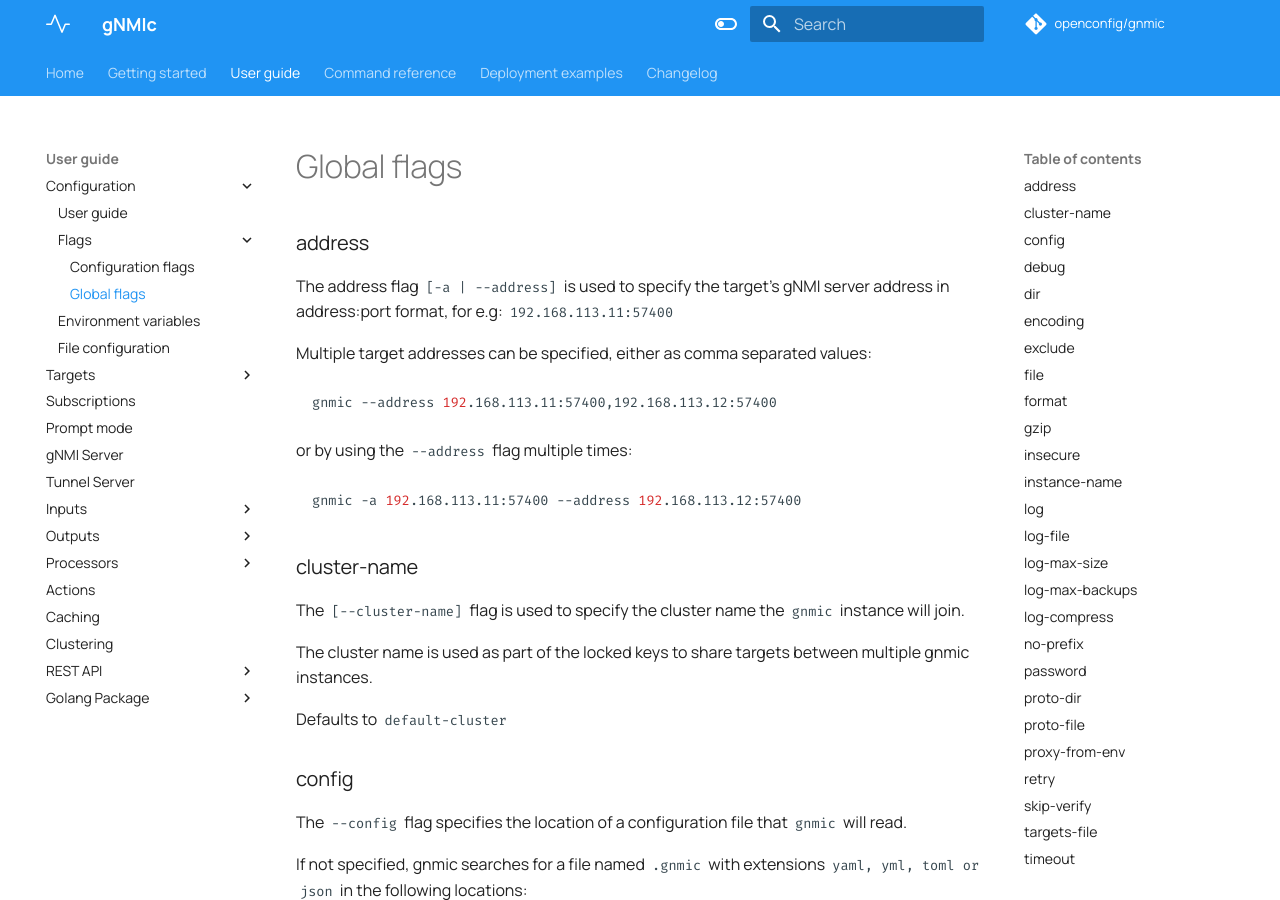
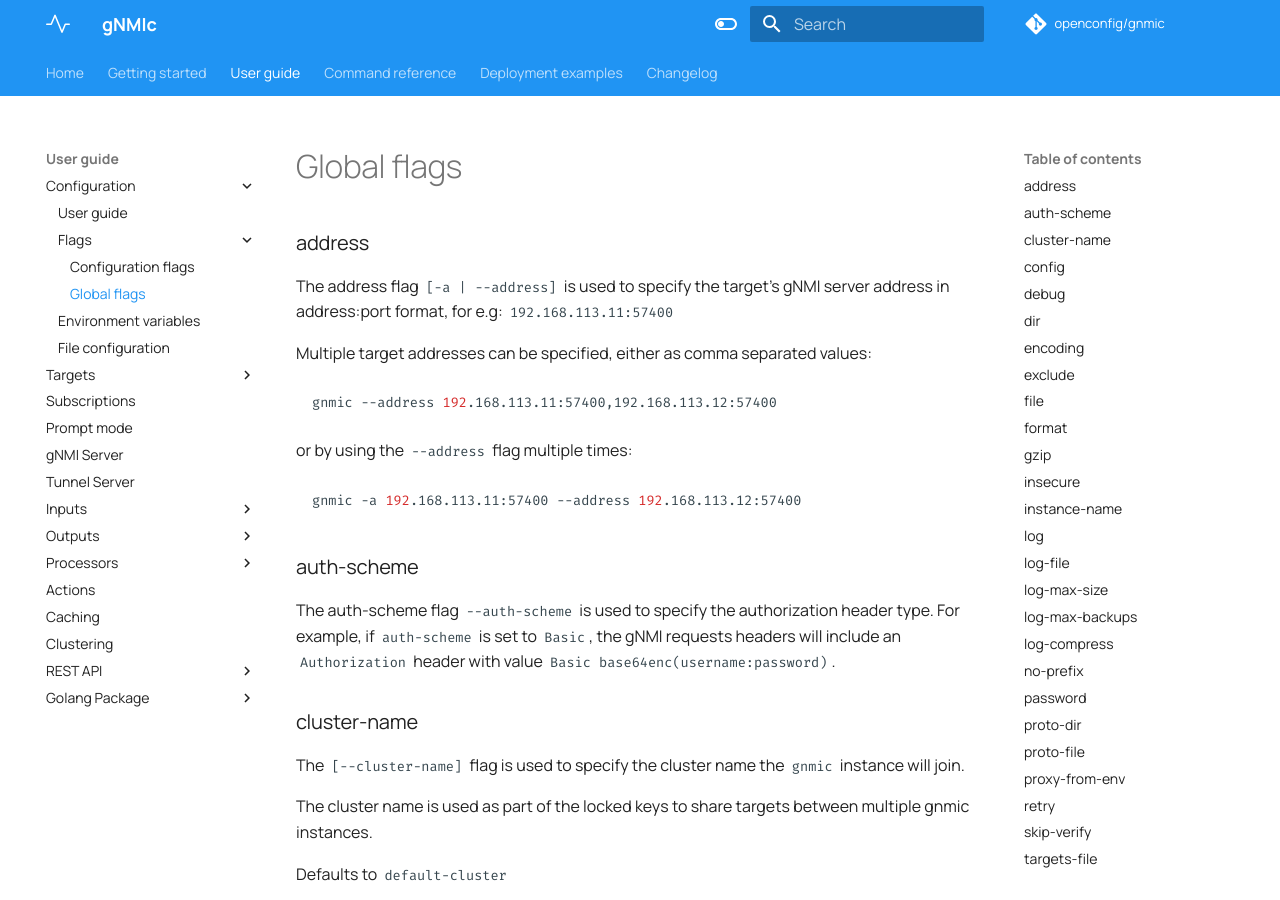
Before and after one commit to openconfig/gnmic, an MkDocs documentation site: the page built from docs/global_flags.md, in a window 1280 px wide and 900 px high. Built offline with MkDocs 1.6.1 and Material for MkDocs 9.7.7, drawn with Linux system fonts in a browser that asks for light colours; comment, search, counter and statistics services are not loaded.

Commit message:
add docs

````diff
--- a/docs/global_flags.md
+++ b/docs/global_flags.md
@@ -13,6 +13,12 @@ or by using the `--address` flag multiple times:
 ```bash
 gnmic -a 192.168.113.11:57400 --address 192.168.113.12:57400
 ```
+
+### auth-scheme
+
+The auth-scheme flag `--auth-scheme` is used to specify the authorization header type.
+For example, if `auth-scheme` is set to `Basic`, the gNMI requests headers will include an `Authorization` header with
+value `Basic base64enc(username:password)`.
 
 ### cluster-name
 
````
